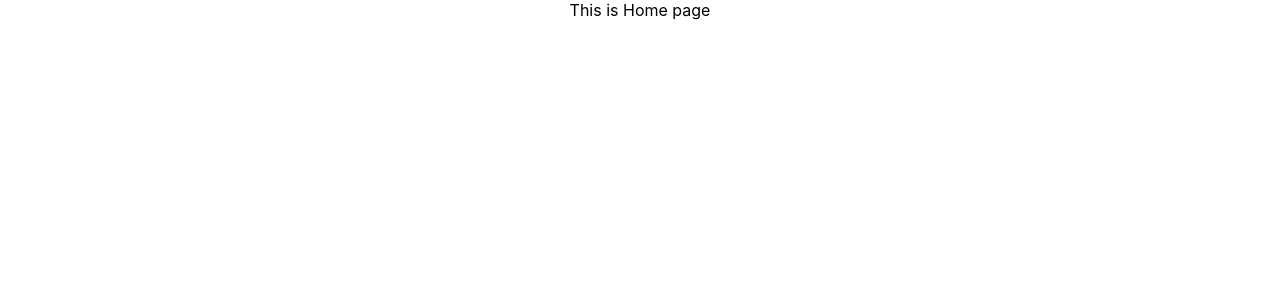
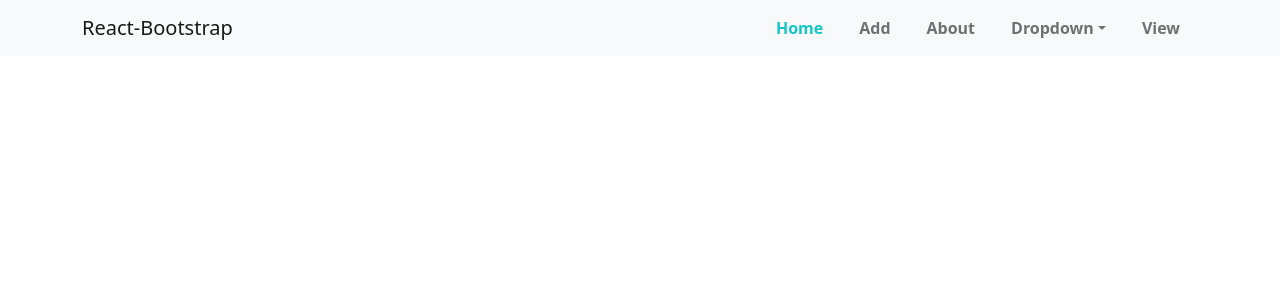
Before and after one commit to kakon-ray/Blog-Post, a React (Create React App) app: page / in a window 1280 px wide. Shown: the top 300 px of the page. Built offline with nearby package versions, Linux system fonts and the light colour scheme.

Commit message:
Navigation Design

```diff
--- a/package.json
+++ b/package.json
@@ -6,10 +6,13 @@
     "@testing-library/jest-dom": "^5.16.2",
     "@testing-library/react": "^12.1.4",
     "@testing-library/user-event": "^13.5.0",
+    "bootstrap": "^5.1.3",
     "react": "^17.0.2",
+    "react-bootstrap": "^2.2.1",
     "react-dom": "^17.0.2",
     "react-router-dom": "^5.2.0",
     "react-scripts": "5.0.0",
+    "react-toastify": "^8.2.0",
     "web-vitals": "^2.1.4"
   },
   "scripts": {
--- a/src/App.css
+++ b/src/App.css
@@ -9,6 +9,7 @@
 
 @media (prefers-reduced-motion: no-preference) {
   .App-logo {
+    -webkit-animation: App-logo-spin infinite 20s linear;
     animation: App-logo-spin infinite 20s linear;
   }
 }
@@ -28,6 +29,15 @@
   color: #61dafb;
 }
 
+@-webkit-keyframes App-logo-spin {
+  from {
+    transform: rotate(0deg);
+  }
+  to {
+    transform: rotate(360deg);
+  }
+}
+
 @keyframes App-logo-spin {
   from {
     transform: rotate(0deg);
--- a/src/App.js
+++ b/src/App.js
@@ -6,15 +6,21 @@ import AddEdit from "./page/AddEdit/AddEdit";
 import View from "./page/View/View";
 import About from "./page/About/About";
 
+import { ToastContainer } from "react-toastify";
+import "react-toastify/dist/ReactToastify.css";
+import "bootstrap/dist/css/bootstrap.min.css";
+
 function App() {
   return (
     <div className="App">
       <Router>
+        <ToastContainer position="top=center" />
         <Switch>
           <Route exact path="/" component={Home} />
           <Route exact path="/add" component={AddEdit} />
-          <Route exact path="/view" component={View} />
           <Route exact path="/about" component={About} />
+          <Route exact path="/view/:id" component={View} />
+          <Route exact path="/about/:id" component={About} />
         </Switch>
       </Router>
     </div>
--- /dev/null
+++ b/src/component/Header.css
@@ -0,0 +1,16 @@
+.nav-link {
+  text-decoration: none;
+  margin: 0 10px;
+  font-weight: 600;
+}
+.active {
+  color: #61dafb !important;
+  font-weight: 800;
+}
+.nav-link.active {
+  color: rgb(21, 197, 197) !important;
+  font-weight: 800;
+}
+.dropdown-toggle.active {
+  color: #61dafb !important;
+}
--- /dev/null
+++ b/src/component/Header.js
@@ -0,0 +1,79 @@
+/* eslint-disable jsx-a11y/anchor-is-valid */
+import React, { useState } from "react";
+import Navbar from "react-bootstrap/Navbar";
+import { Container, Nav, NavDropdown } from "react-bootstrap";
+import { Link } from "react-router-dom";
+import "./Header.css";
+
+export default function Header() {
+  const [activeTab, setActiveTab] = useState("Home");
+  return (
+    <div>
+      <Navbar bg="light" expand="lg">
+        <Container>
+          <Navbar.Brand href="#home">React-Bootstrap</Navbar.Brand>
+          <Navbar.Toggle aria-controls="basic-navbar-nav" />
+          <Navbar.Collapse id="basic-navbar-nav">
+            <Nav className="ms-auto">
+              <Link to="/" style={{ textDecoration: "none" }}>
+                <a
+                  className={`${activeTab === "Home" ? "active" : ""} nav-link`}
+                  onClick={() => setActiveTab("Home")}
+                >
+                  Home
+                </a>
+              </Link>
+
+              <Link to="/add" style={{ textDecoration: "none" }}>
+                <a
+                  className={`${activeTab === "add" ? "active" : ""} nav-link`}
+                  onClick={() => setActiveTab("add")}
+                >
+                  Add
+                </a>
+              </Link>
+
+              <Link to="/about" style={{ textDecoration: "none" }}>
+                <a
+                  className={`${
+                    activeTab === "about" ? "active" : ""
+                  } nav-link`}
+                  onClick={() => setActiveTab("about")}
+                >
+                  About
+                </a>
+              </Link>
+
+              <NavDropdown
+                title="Dropdown"
+                id="basic-nav-dropdown"
+                className={`${activeTab === "dropdown" ? "active" : ""}`}
+                onClick={() => setActiveTab("dropdown")}
+              >
+                <NavDropdown.Item href="#action/3.1">Action</NavDropdown.Item>
+                <NavDropdown.Item href="#action/3.2">
+                  Another action
+                </NavDropdown.Item>
+                <NavDropdown.Item href="#action/3.3">
+                  Something
+                </NavDropdown.Item>
+                <NavDropdown.Divider />
+                <NavDropdown.Item href="#action/3.4">
+                  Separated link
+                </NavDropdown.Item>
+              </NavDropdown>
+              <Link to="/view" style={{ textDecoration: "none" }}>
+                <a
+                  className={`${activeTab === "view" ? "active" : ""} nav-link`}
+                  onClick={() => setActiveTab("view")}
+                >
+                  View
+                </a>
+              </Link>
+            </Nav>
+          </Navbar.Collapse>
+        </Container>
+      </Navbar>
+    </div>
+  );
+}
--- a/src/page/AddEdit/AddEdit.js
+++ b/src/page/AddEdit/AddEdit.js
@@ -1,5 +1,10 @@
 import React from "react";
+import Header from "../../component/Header";
 
 export default function AddEdit() {
-  return <div>AddEdit</div>;
+  return (
+    <div>
+      <Header />
+    </div>
+  );
 }
--- a/src/page/Home/Home.js
+++ b/src/page/Home/Home.js
@@ -1,5 +1,10 @@
 import React from "react";
+import Header from "../../component/Header";
 
 export default function Home() {
-  return <div>This is Home page</div>;
+  return (
+    <div>
+      <Header />
+    </div>
+  );
 }
```
Also changed, not shown: 1 other file (tests, documents, lock files or other folders).
